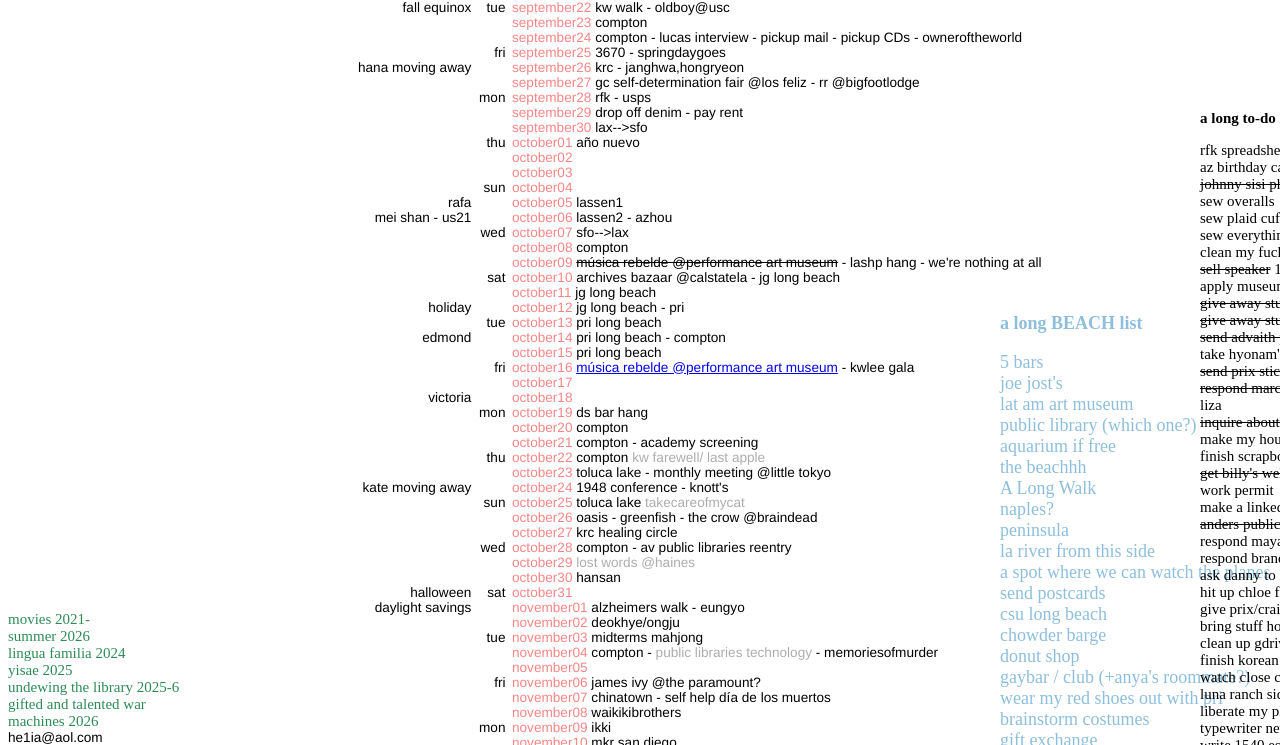
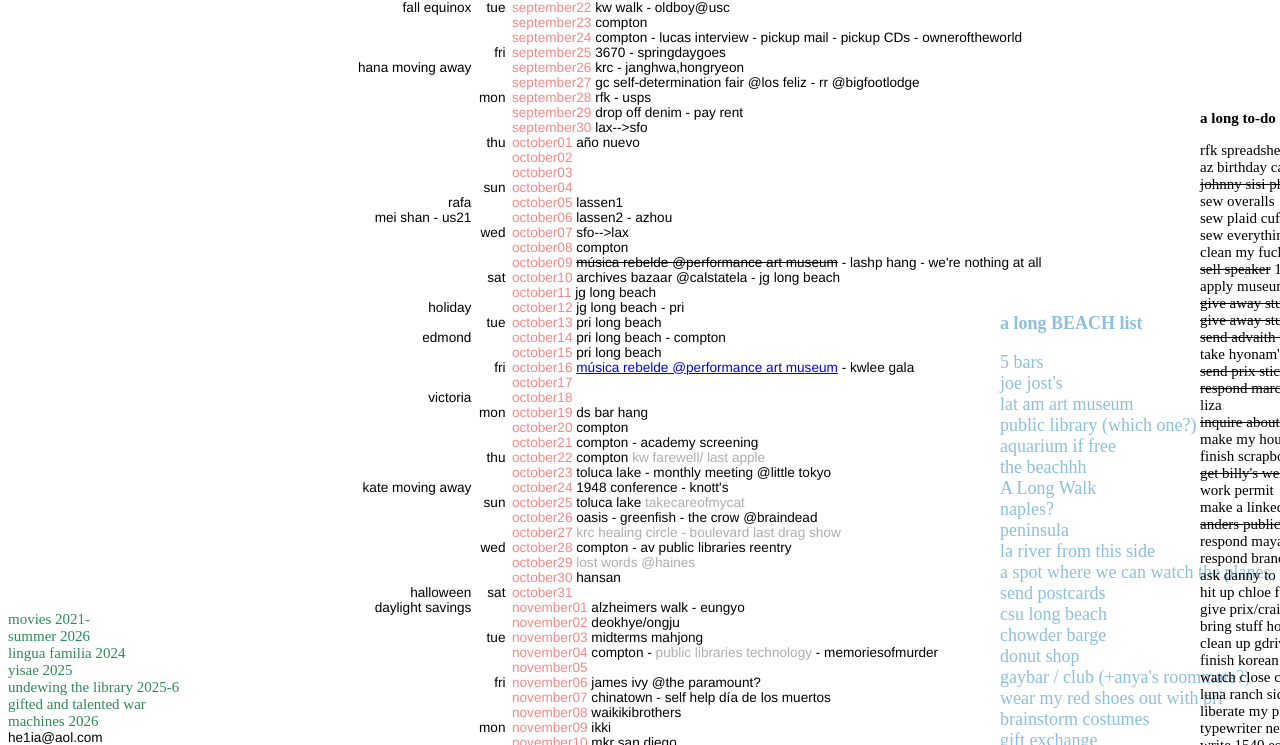
Before and after one commit to nuclearseason/summerbreak, a plain HTML site: page index.html in a window 1280 px wide. Shown: the part 55-800 px from the top of the page. Drawn offline with Linux system fonts and the light colour scheme.

Commit message:
Update index.html

```diff
--- a/index.html
+++ b/index.html
@@ -310,7 +310,7 @@
 					<span class="date">october24</span> 1948 conference - knott's<br>
 					<span class="date">october25</span> toluca lake <span class="maybe">takecareofmycat</span><br>
 					<span class="date">october26</span> oasis - greenfish - the crow @braindead<br>
-					<span class="date">october27</span> krc healing circle<br>
+					<span class="date">october27</span> <span class="maybe">krc healing circle - boulevard last drag show</span><br>
 					<span class="date">october28</span> compton - av public libraries reentry<br>
 					<span class="date">october29</span> <span class="maybe">lost words @haines</span><br>
 					<span class="date">october30</span> hansan<br>
```
